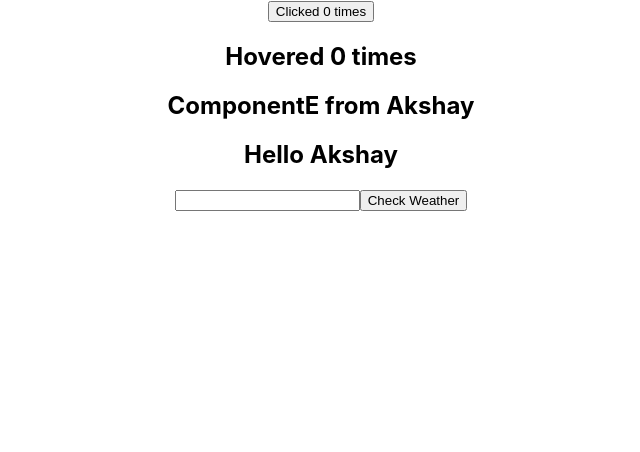
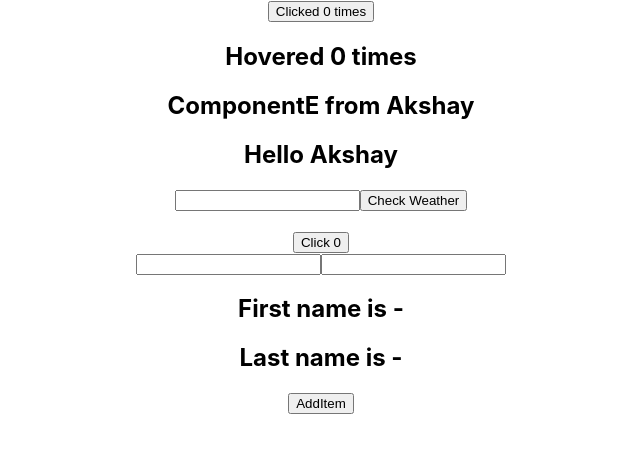
Before and after one commit to akshay2742/Practice_React, a React (Create React App) app: page / in a window 1280 px wide. Shown: the top 452 px of the page, without its empty margins (319-959 px from the left). Built offline with nearby package versions, Linux system fonts and the light colour scheme.

Commit message:
learned useState Hooks

```diff
--- a/src/App.js
+++ b/src/App.js
@@ -35,6 +35,9 @@ import ComponentE from './components/ComponentE';
 import PostList from './components/PostList';
 import PostForm from './components/PostForm';
 import Weather from './components/Weather';
+import HookCounter from './components_hooks/HookCounter';
+import HookObject from './components_hooks/HookObject';
+import HookArray from './components_hooks/HookArray';
 
 function App() {
 
@@ -99,6 +102,9 @@ function App() {
      {/* <PostList />
      <PostForm /> */}
      <Weather />
+     <HookCounter />
+     <HookObject />
+     <HookArray />
     </div>
   );
 }
--- /dev/null
+++ b/src/components_hooks/HookArray.js
@@ -0,0 +1,21 @@
+import React, {useState} from 'react'
+
+function HookArray() {
+    const [items, setItems] = useState([])
+
+    const addItems = () => {
+    setItems([...items,{
+        id: items.length,
+        value: Math.floor(Math.random() * 10) + 1
+    }])}
+  return (
+    <div>
+        <button onClick={addItems}>AddItem</button>
+        <ul>
+            {items.map(item => <li key={item.id}>{item.value}</li>)}
+        </ul>
+    </div>
+  )
+}
+
+export default HookArray
--- /dev/null
+++ b/src/components_hooks/HookCounter.js
@@ -0,0 +1,12 @@
+import React, {useState} from 'react'
+
+function HookCounter() {
+    const [count, setCount] = useState(0)
+  return (
+    <div>
+        <button onClick={() => setCount(prevCount => prevCount + 1)}>Click {count}</button>
+    </div>
+  )
+}
+
+export default HookCounter
--- /dev/null
+++ b/src/components_hooks/HookObject.js
@@ -0,0 +1,19 @@
+import React, {useState} from 'react'
+
+function HookObject() {
+    const [name, setName] = useState({firstName: '', lastName: ''})
+  return (
+    <div>
+        <input
+         type='text'
+         value={name.firstName}
+         onChange={(e) => setName({...name,firstName: e.target.value})}>
+        </input>
+        <input type='text' value={name.lastName} onChange={(e) => setName({...name,lastName: e.target.value})}></input>
+        <h2>First name is - {name.firstName}</h2>
+        <h2>Last name is - {name.lastName}</h2>
+    </div>
+  )
+}
+
+export default HookObject
```
